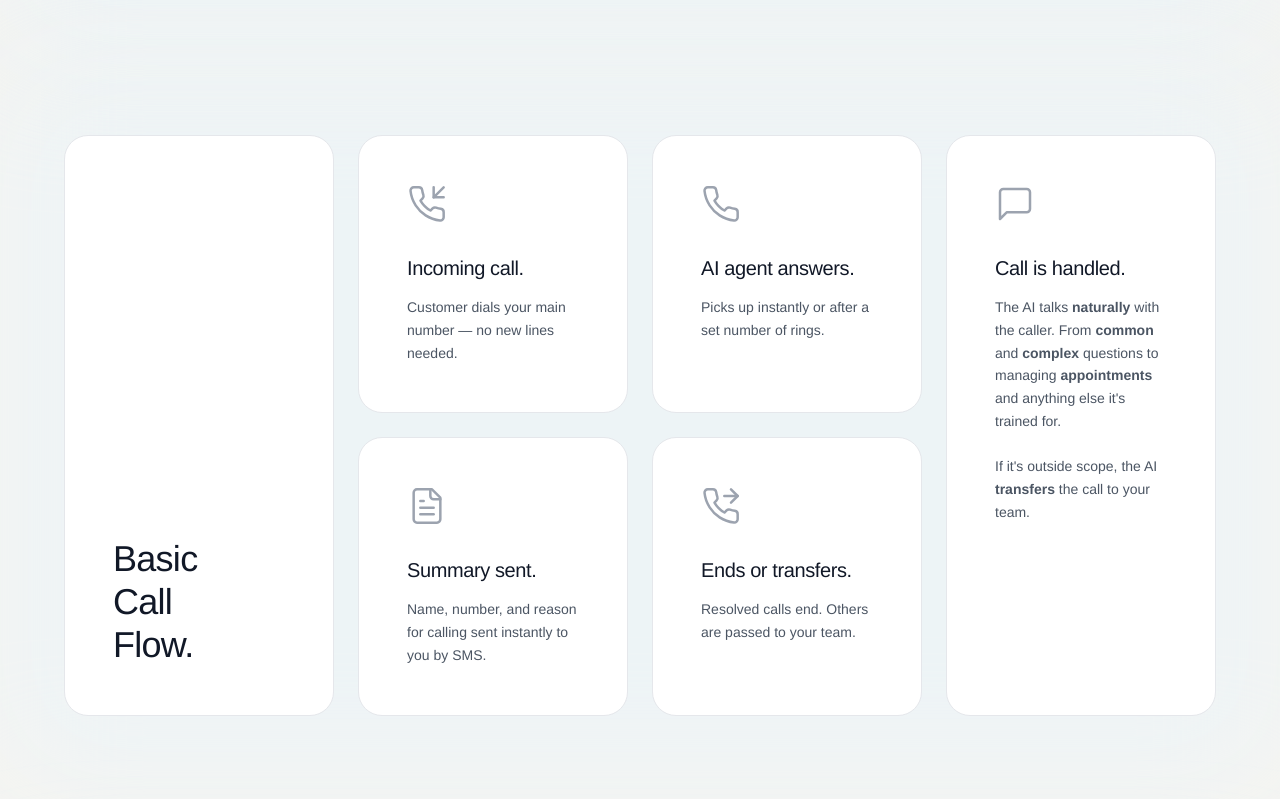
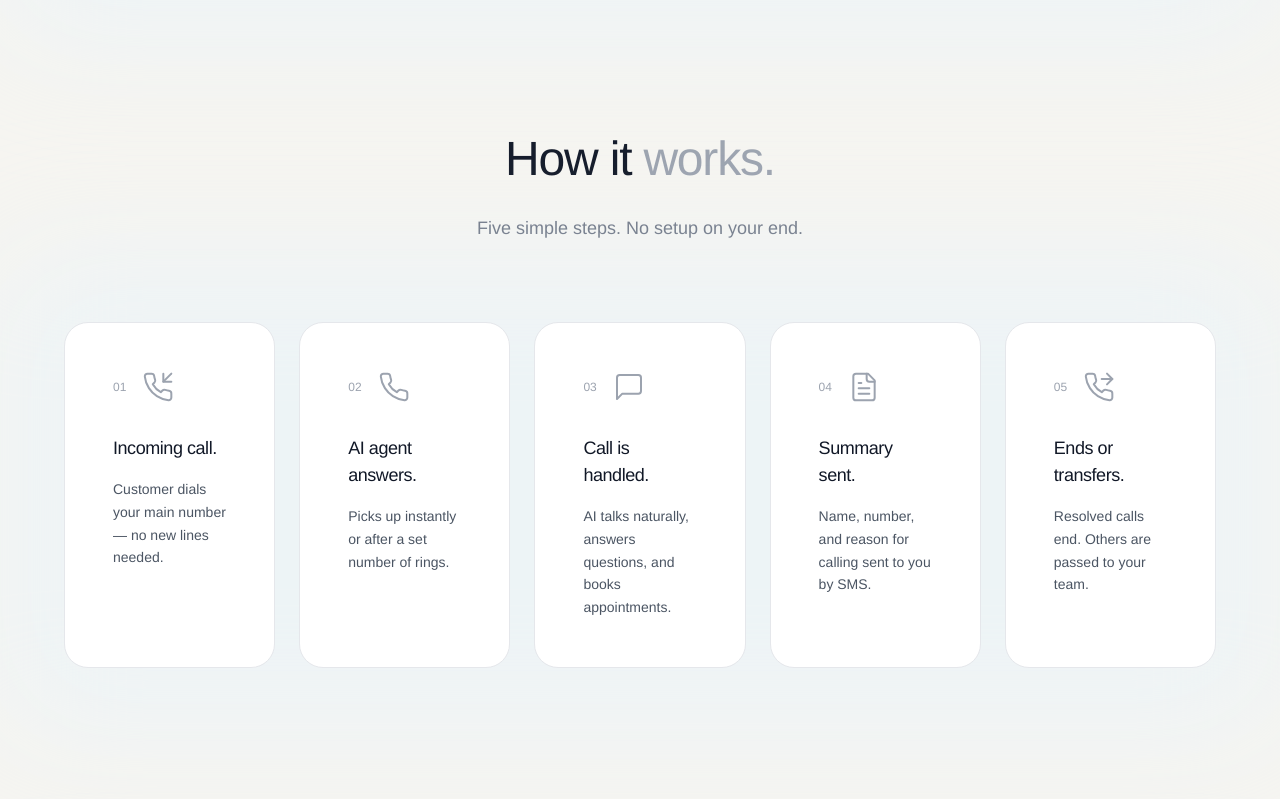
Before and after one commit to I360I/CloudGreet-Website, a Next.js app: page / in a window 1280 px wide. Shown: the part 2520-3319 px from the top of the page. Built offline with nearby package versions, Linux system fonts and the light colour scheme; no server answers.

Commit message:
fix(landing): simplify call flow to clean even 5-card grid
Drop the asymmetric layout that wasn't working — center heading on top,
five same-size cards in a row with 01-05 step numbers.

```diff
--- a/app/page.tsx
+++ b/app/page.tsx
@@ -216,61 +216,40 @@ function Stats() {
 /* ---------------------------- Call flow ------------------------ */
 
 function CallFlow() {
+ const steps = [
+  { icon: PhoneIncoming, title: 'Incoming call.', body: 'Customer dials your main number — no new lines needed.' },
+  { icon: Phone, title: 'AI agent answers.', body: 'Picks up instantly or after a set number of rings.' },
+  { icon: MessageSquare, title: 'Call is handled.', body: 'AI talks naturally, answers questions, and books appointments.' },
+  { icon: FileText, title: 'Summary sent.', body: 'Name, number, and reason for calling sent to you by SMS.' },
+  { icon: PhoneForwarded, title: 'Ends or transfers.', body: 'Resolved calls end. Others are passed to your team.' },
+ ]
  return (
-  <section id="how-it-works" className="px-6 pb-20">
+  <section id="how-it-works" className="px-6 pb-32 md:pb-40">
    <div className="max-w-6xl mx-auto">
-    <div className="grid md:grid-cols-4 gap-3 relative">
+    <div className="text-center mb-10">
+     <h2 className="font-display text-4xl md:text-5xl font-medium tracking-tight leading-[1.05] mb-4">
+      How it <span className="text-gray-400">works.</span>
+     </h2>
+     <p className="text-base md:text-lg text-gray-500">Five simple steps. No setup on your end.</p>
+    </div>
+
+    <div className="relative">
      <div className="absolute -inset-8 bg-sky-100/40 blur-3xl rounded-3xl pointer-events-none -z-0" />
-
-     {/* Header card */}
-     <div className="relative bg-white border border-gray-200 rounded-2xl p-6 md:row-span-2 flex items-end">
-      <h2 className="font-display text-3xl md:text-4xl font-medium tracking-tight leading-[1]">
-       Basic
-       <br />
-       Call
-       <br />
-       Flow.
-      </h2>
+     <div className="relative grid grid-cols-1 sm:grid-cols-2 lg:grid-cols-5 gap-3">
+      {steps.map((s, i) => (
+       <div key={s.title} className="bg-white border border-gray-200 rounded-2xl p-5 md:p-6">
+        <div className="flex items-center gap-2 mb-4">
+         <span className="text-xs text-gray-400 font-medium">0{i + 1}</span>
+         <s.icon className="w-4 h-4 text-gray-400" strokeWidth={1.5} />
+        </div>
+        <h3 className="font-display text-lg font-medium tracking-tight mb-2 text-gray-900">{s.title}</h3>
+        <div className="text-sm text-gray-600 leading-relaxed">{s.body}</div>
+       </div>
+      ))}
      </div>
-
-     <FlowCard icon={PhoneIncoming} title="Incoming call." body="Customer dials your main number — no new lines needed." />
-     <FlowCard icon={Phone} title="AI agent answers." body="Picks up instantly or after a set number of rings." wide />
-
-     <FlowCard
-      icon={MessageSquare}
-      title="Call is handled."
-      body={
-       <>
-        The AI talks <strong>naturally</strong> with the caller. From{' '}
-        <strong>common</strong> and <strong>complex</strong> questions to managing{' '}
-        <strong>appointments</strong> and anything else it&apos;s trained for.
-        <br />
-        <br />
-        If it&apos;s outside scope, the AI <strong>transfers</strong> the call to your team.
-       </>
-      }
-      tall
-     />
-
-     <FlowCard icon={FileText} title="Summary sent." body="Name, number, and reason for calling sent instantly to you by SMS." />
-     <FlowCard icon={PhoneForwarded} title="Ends or transfers." body="Resolved calls end. Others are passed to your team." />
     </div>
    </div>
   </section>
- )
-}
-
-function FlowCard({
- icon: Icon, title, body, wide = false, tall = false,
-}: {
- icon: React.ElementType; title: string; body: React.ReactNode; wide?: boolean; tall?: boolean
-}) {
- return (
-  <div className={`relative bg-white border border-gray-200 rounded-2xl p-5 md:p-6 ${tall ? 'md:row-span-2' : ''} ${wide ? '' : ''}`}>
-   <Icon className="w-5 h-5 text-gray-400 mb-4" strokeWidth={1.5} />
-   <h3 className="font-display text-lg md:text-xl font-medium tracking-tight mb-2 text-gray-900">{title}</h3>
-   <div className="text-sm text-gray-600 leading-relaxed">{body}</div>
-  </div>
  )
 }
 
```
